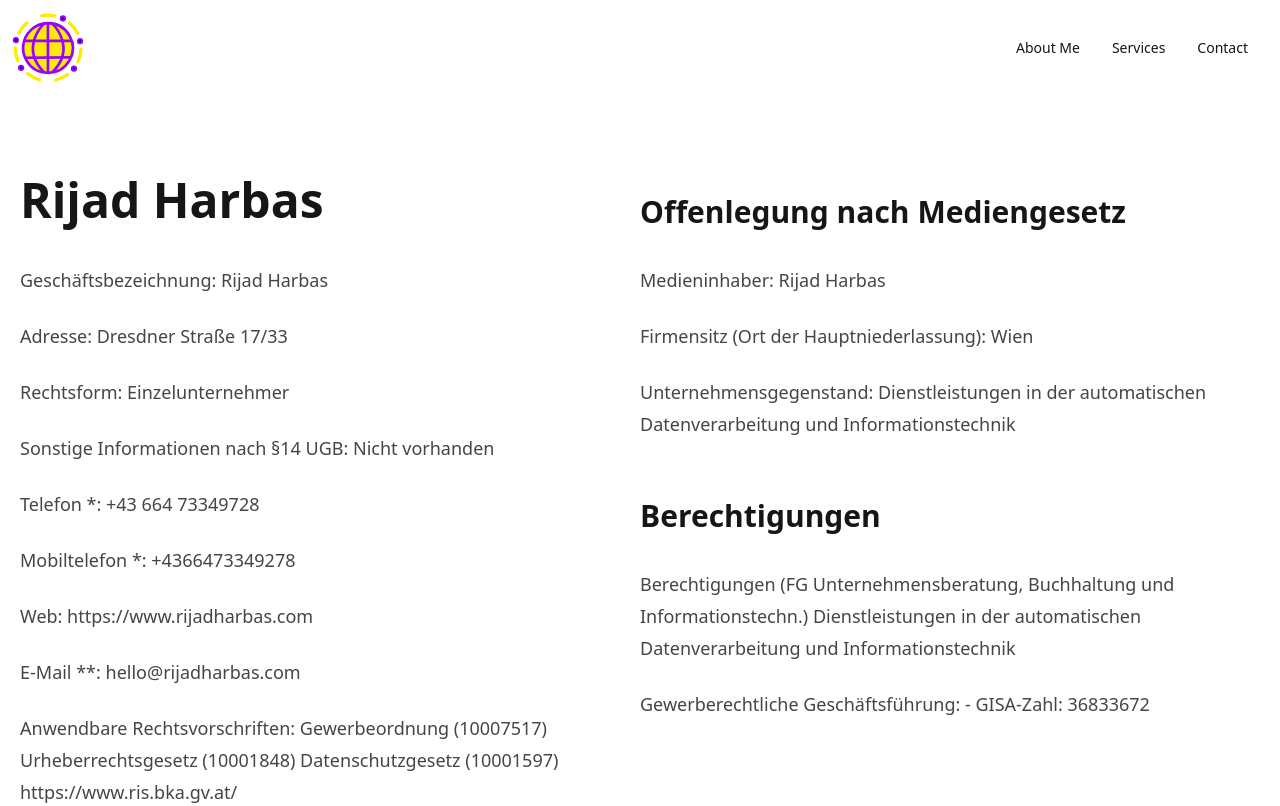
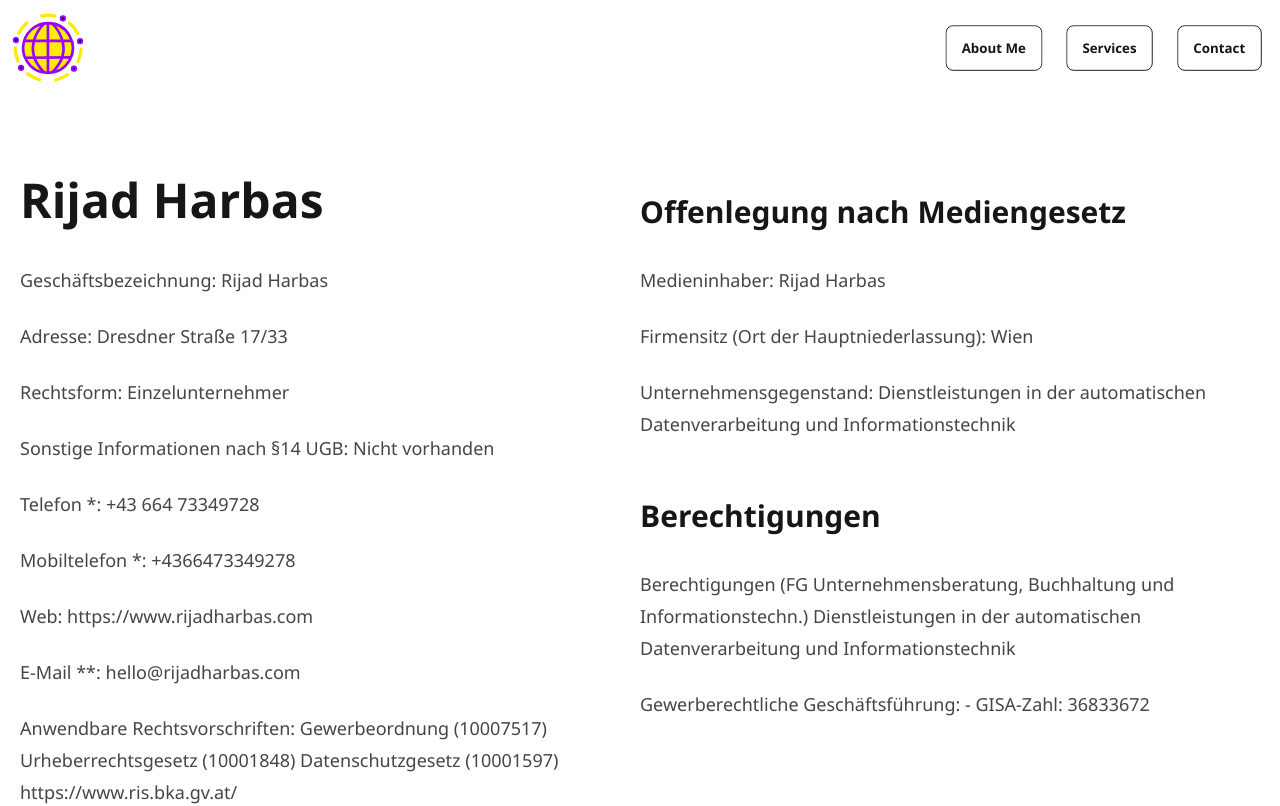
Before and after one commit to RikiReal/rijadharbas, a SvelteKit app: page /legal in a window 1280 px wide. Shown: the top 806 px of the page. Built offline with nearby package versions, Linux system fonts and the light colour scheme.

Commit message:
Logo and btn layout

```diff
--- a/src/lib/components/ContactMeSection.svelte
+++ b/src/lib/components/ContactMeSection.svelte
@@ -11,7 +11,7 @@
 
 				<!-- Social media links -->
 				<h3 class="text-xl font-semibold">Follow me!</h3>
-				<div class="flex items-center justify-start gap-20">
+				<div class="flex items-center justify-between lg:justify-start lg:gap-20">
 					<a
 						href="https://twitter.com/RijadICP?ref_src=twsrc%5Etfw"
 						class="twitter-follow-button"
@@ -28,10 +28,10 @@
 						aria-label="Follow me on LinkedIn"
 						target="_blank"
 					>
-						<img class="h-10" src="/LI-In-Bug.png" alt="LinkedIn Logo" />
+						<img class="w-10 h-10" src="/LI-In-Bug.png" alt="LinkedIn Logo" />
 					</a>
 					<a href="https://github.com/RikiReal" aria-label="Follow me on GitHub" target="_blank">
-						<img class="h-10" src="/github-mark.svg" alt="GitHub logo" />
+						<img class="w-10 h-10" src="/github-mark.svg" alt="GitHub logo" />
 					</a>
 				</div>
 				<!-- ICP Banner (add link to canister around it) -->
--- a/src/routes/+layout.svelte
+++ b/src/routes/+layout.svelte
@@ -6,7 +6,7 @@
 	<nav aria-labelledby="primary-navigation" class="navbar">
 		<div class="navbar-start">
 			<a href="/" class="flex-none">
-				<img src="/logo.svg" alt="Website logo" class="w-20 h-20" />
+				<img src="/logo.svg" alt="Website logo" class="w-10 h-10 lg:w-20 lg:h-20" />
 			</a>
 		</div>
 
@@ -36,10 +36,10 @@
 					<li><a href="/#contact-me">Contact</a></li>
 				</ul>
 			</div>
-			<ul id="primary-navigation" class="menu menu-horizontal hidden lg:flex">
-				<li><a href="/#about-me">About Me</a></li>
-				<li><a href="/#services">Services</a></li>
-				<li><a href="/#contact-me">Contact</a></li>
+			<ul id="primary-navigation" class="menu menu-horizontal hidden lg:flex gap-5">
+				<li><a href="/#about-me" class="btn btn-outline" >About Me</a></li>
+				<li><a href="/#services" class="btn btn-outline">Services</a></li>
+				<li><a href="/#contact-me" class="btn btn-outline">Contact</a></li>
 			</ul>
 		</div>
 	</nav>
--- a/tailwind.config.js
+++ b/tailwind.config.js
@@ -2,6 +2,10 @@
 export default {
   content: ['./src/**/*.{html,js,svelte,ts}'],
   theme: {
+    fontFamily: {
+      serif: ["Arial", "Helvetica", "sans-serif"],
+      sans: ["Segoe UI", "Roboto", "Helvetica Neue", "Arial", "sans"]
+    }
   },
   daisyui: {
     themes: [
```
